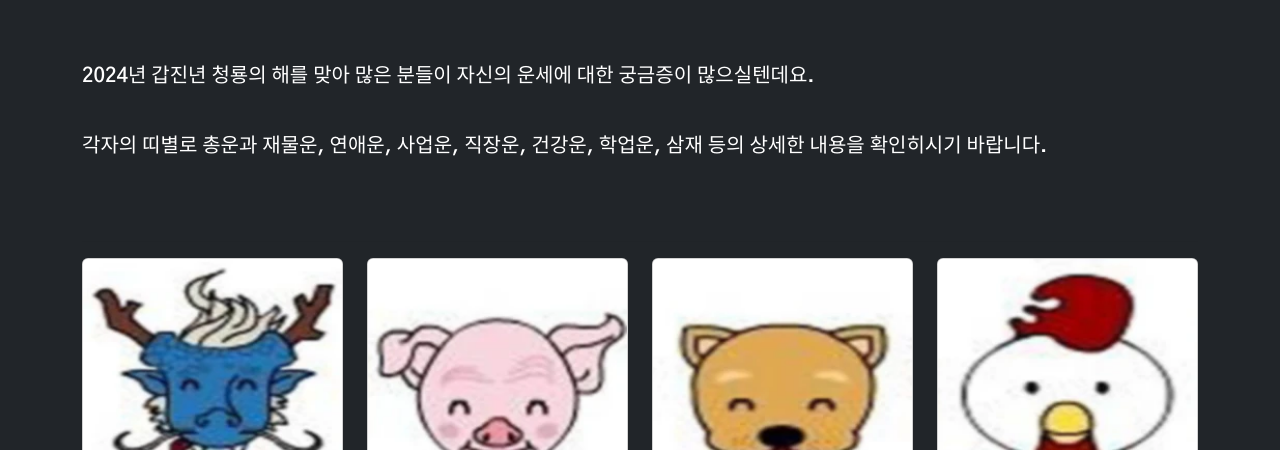
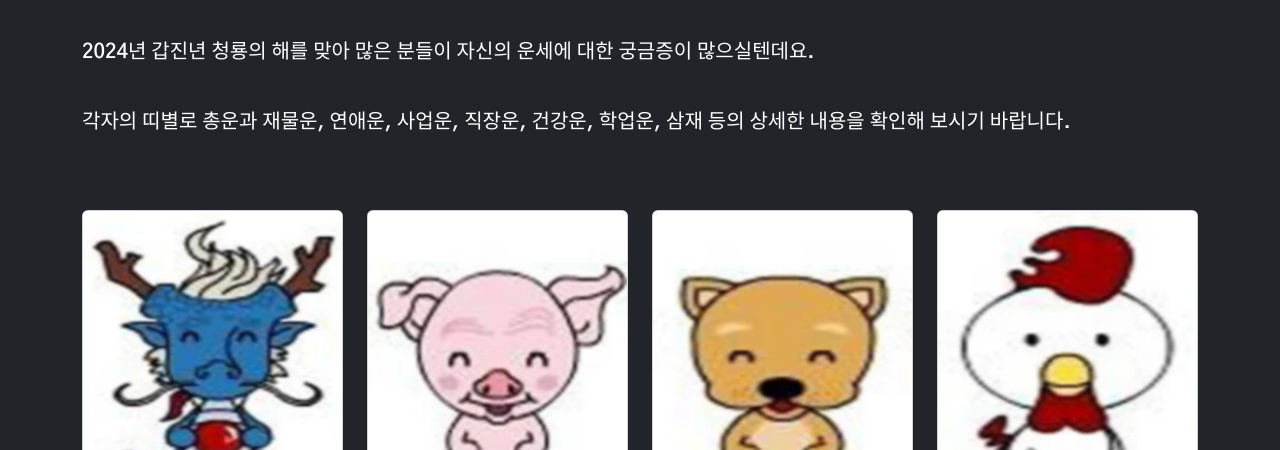
Before and after one commit to lifedesignergil/world.goodstocknews, a plain HTML site: page destiny.html in a window 1280 px wide. Shown: the part 650-1100 px from the top of the page. Drawn offline with nearby package versions, Linux system fonts and the light colour scheme; a script that the page names is missing.

Commit message:
Update destiny.html

```diff
--- a/destiny.html
+++ b/destiny.html
@@ -98,16 +98,16 @@
 
 <section  class="container overflow-hidden py-3" id="competitive">
 
-  <div class=" py-5 text-white">
+  <div class=" py-4 text-white">
 <h2 class="fw-bold text-warning text-center">2024년 띠별 운세</h2>
   <p class="lead text-info text-center">갑진년</p>
   <br><br>
   <p class="lead text-white">2024년 갑진년 청룡의 해를 맞아 많은 분들이 자신의 운세에 대한 궁금증이 많으실텐데요.</p>
   <br>
-  <p class="lead text-white">각자의 띠별로 총운과 재물운, 연애운, 사업운, 직장운, 건강운, 학업운, 삼재 등의 상세한 내용을 확인히시기 바랍니다. </p>
+  <p class="lead text-white">각자의 띠별로 총운과 재물운, 연애운, 사업운, 직장운, 건강운, 학업운, 삼재 등의 상세한 내용을 확인해 보시기 바랍니다. </p>
 </div>
 <!-- ad -->
-<div class="my-3">
+<div class="mb-3">
   <!-- 굿스탁_스포츠_디스플레이 -->
   <ins class="adsbygoogle"
        style="display:block"
```
